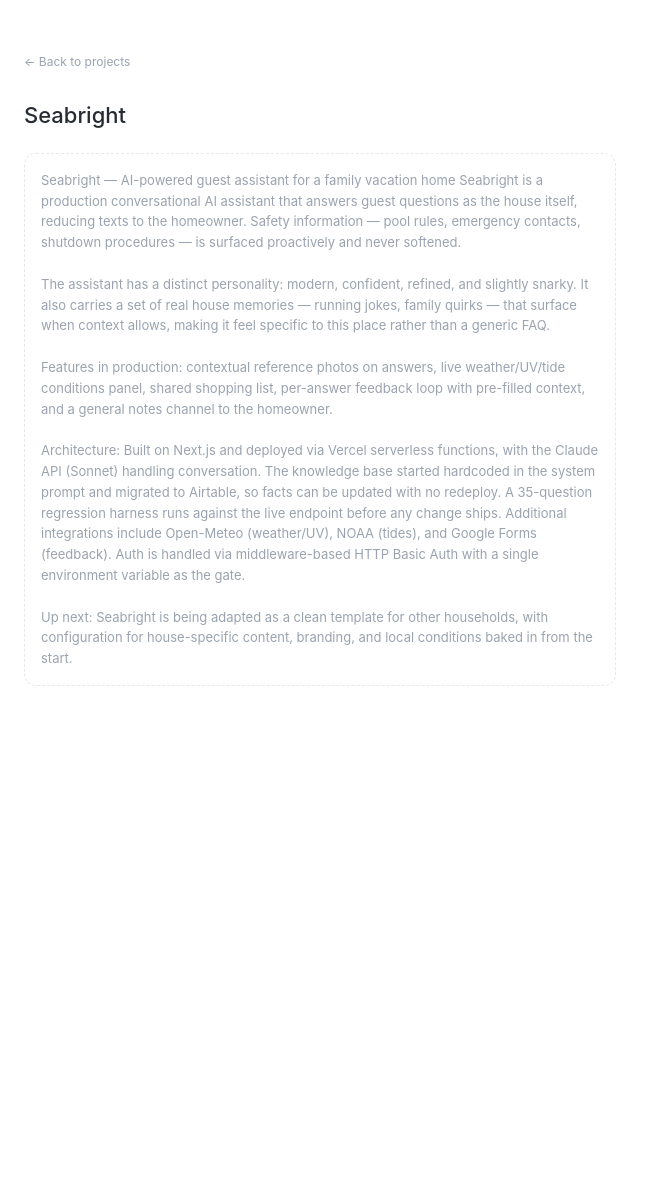
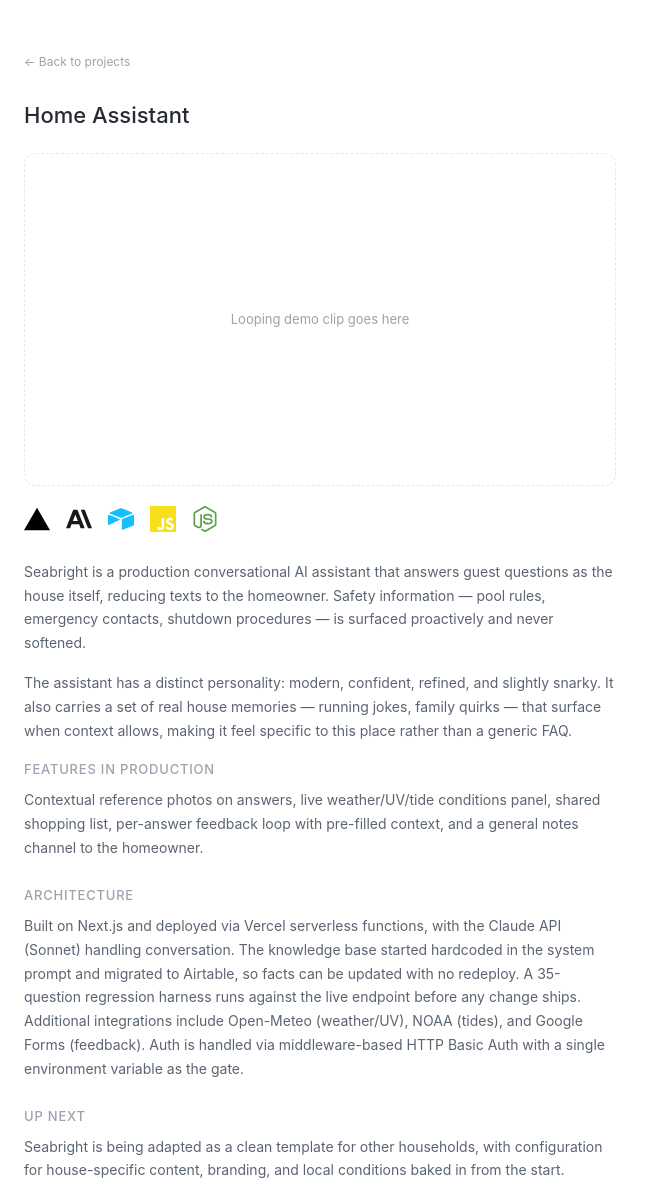
Before and after one commit to tlfagan/tlfagan-portfolio-site, a plain HTML site: page projects/seabright.html in a window 1280 px wide. Shown: the whole page, without its empty margins (0-655 px from the left). Before the commit the page ends 800 px from the top, so only its background shows below. Drawn offline with Linux system fonts and the light colour scheme.

Commit message:
Restyle project write-ups as real article content, add per-project stack icons and video placeholder
Replaces the placeholder-note styling (designed to signal "not written yet") with proper prose/heading structure now that real write-ups exist. Adds a stack-icon row per project derived from what each write-up already names, plus a linear-flow placeholder slot for a future looping demo clip. Also aligns titles with the renamed Home Assistant / Family Recipe Box cards.

```diff
--- a/projects/seabright.html
+++ b/projects/seabright.html
@@ -3,7 +3,7 @@
 <head>
 <meta charset="UTF-8">
 <meta name="viewport" content="width=device-width, initial-scale=1.0">
-<title>Seabright — Tim Fagan</title>
+<title>Home Assistant — Tim Fagan</title>
 <link rel="icon" type="image/svg+xml" href="../assets/favicon.svg">
 <link rel="stylesheet" href="../styles.css">
 <style>main{max-width:640px;}</style>
@@ -11,18 +11,37 @@
 <body>
 <main style="margin-left:0;padding:48px 24px;">
   <a href="../index.html#projects" style="font-size:12px;color:var(--text-muted);text-decoration:none;">← Back to projects</a>
-  <h1 style="margin-top:24px;">Seabright</h1>
-  <div class="placeholder-note" style="margin-top:20px;">Seabright — AI-powered guest assistant for a family vacation home
+  <h1 style="margin-top:24px;">Home Assistant</h1>
 
-Seabright is a production conversational AI assistant that answers guest questions as the house itself, reducing texts to the homeowner. Safety information — pool rules, emergency contacts, shutdown procedures — is surfaced proactively and never softened.<br><br>
+  <!-- TODO: drop a looping demo clip at ../assets/videos/seabright-demo.mp4 (and .webm if you have it),
+       then swap this div for:
+       <video class="project-video" autoplay muted loop playsinline poster="../assets/mockups/home_assistant_image.png">
+         <source src="../assets/videos/seabright-demo.webm" type="video/webm">
+         <source src="../assets/videos/seabright-demo.mp4" type="video/mp4">
+       </video> -->
+  <div class="project-video-placeholder">Looping demo clip goes here</div>
 
-The assistant has a distinct personality: modern, confident, refined, and slightly snarky. It also carries a set of real house memories — running jokes, family quirks — that surface when context allows, making it feel specific to this place rather than a generic FAQ.<br><br>
+  <div class="project-stack">
+    <img src="../assets/icons/vercel.svg" alt="" title="Vercel">
+    <img src="../assets/icons/anthropic.svg" alt="" title="Anthropic Claude">
+    <img src="../assets/icons/airtable.svg" alt="" title="Airtable">
+    <img src="../assets/icons/javascript.svg" alt="" title="JavaScript">
+    <img src="../assets/icons/nodedotjs.svg" alt="" title="Node.js">
+  </div>
 
-Features in production: contextual reference photos on answers, live weather/UV/tide conditions panel, shared shopping list, per-answer feedback loop with pre-filled context, and a general notes channel to the homeowner.<br><br>
+  <div class="project-body">
+    <p>Seabright is a production conversational AI assistant that answers guest questions as the house itself, reducing texts to the homeowner. Safety information — pool rules, emergency contacts, shutdown procedures — is surfaced proactively and never softened.</p>
+    <p>The assistant has a distinct personality: modern, confident, refined, and slightly snarky. It also carries a set of real house memories — running jokes, family quirks — that surface when context allows, making it feel specific to this place rather than a generic FAQ.</p>
 
-Architecture: Built on Next.js and deployed via Vercel serverless functions, with the Claude API (Sonnet) handling conversation. The knowledge base started hardcoded in the system prompt and migrated to Airtable, so facts can be updated with no redeploy. A 35-question regression harness runs against the live endpoint before any change ships. Additional integrations include Open-Meteo (weather/UV), NOAA (tides), and Google Forms (feedback). Auth is handled via middleware-based HTTP Basic Auth with a single environment variable as the gate.<br><br>
+    <h3>Features in production</h3>
+    <p>Contextual reference photos on answers, live weather/UV/tide conditions panel, shared shopping list, per-answer feedback loop with pre-filled context, and a general notes channel to the homeowner.</p>
 
-Up next: Seabright is being adapted as a clean template for other households, with configuration for house-specific content, branding, and local conditions baked in from the start.</div>
+    <h3>Architecture</h3>
+    <p>Built on Next.js and deployed via Vercel serverless functions, with the Claude API (Sonnet) handling conversation. The knowledge base started hardcoded in the system prompt and migrated to Airtable, so facts can be updated with no redeploy. A 35-question regression harness runs against the live endpoint before any change ships. Additional integrations include Open-Meteo (weather/UV), NOAA (tides), and Google Forms (feedback). Auth is handled via middleware-based HTTP Basic Auth with a single environment variable as the gate.</p>
+
+    <h3>Up next</h3>
+    <p>Seabright is being adapted as a clean template for other households, with configuration for house-specific content, branding, and local conditions baked in from the start.</p>
+  </div>
 </main>
 </body>
 </html>
--- a/styles.css
+++ b/styles.css
@@ -427,6 +427,45 @@
   padding: 16px;
 }
 
+/* ---------- project detail write-ups ---------- */
+.project-video {
+  aspect-ratio: 16 / 9;
+  width: 100%;
+  border-radius: var(--radius);
+  margin: 20px 0 0;
+  display: block;
+  background: var(--surface, #f7f8fa);
+}
+.project-video-placeholder {
+  aspect-ratio: 16 / 9;
+  width: 100%;
+  display: flex;
+  align-items: center;
+  justify-content: center;
+  text-align: center;
+  padding: 16px;
+  margin: 20px 0 0;
+  font-size: 13px;
+  color: var(--text-muted);
+  border: 1px dashed var(--border);
+  border-radius: var(--radius);
+}
+
+.project-stack { display: flex; flex-wrap: wrap; gap: 16px; align-items: center; margin: 20px 0 28px; }
+.project-stack img { width: 26px; height: 26px; }
+
+.project-body { font-size: 14px; line-height: 1.7; color: var(--text-secondary); }
+.project-body p { margin: 0 0 16px; }
+.project-body h3 {
+  font-size: 13px;
+  letter-spacing: 0.06em;
+  text-transform: uppercase;
+  color: var(--text-muted);
+  font-weight: 500;
+  margin: 24px 0 8px;
+}
+.project-body h3:first-of-type { margin-top: 0; }
+
 /* ---------- contact ---------- */
 .contact-links { display: flex; flex-direction: column; gap: 10px; }
 .contact-links a { font-size: 14px; text-decoration: none; }
```
Also changed, not shown: projects/job-search-agent.html (+24 -4 lines), projects/recipe-box.html (+27 -8 lines).
